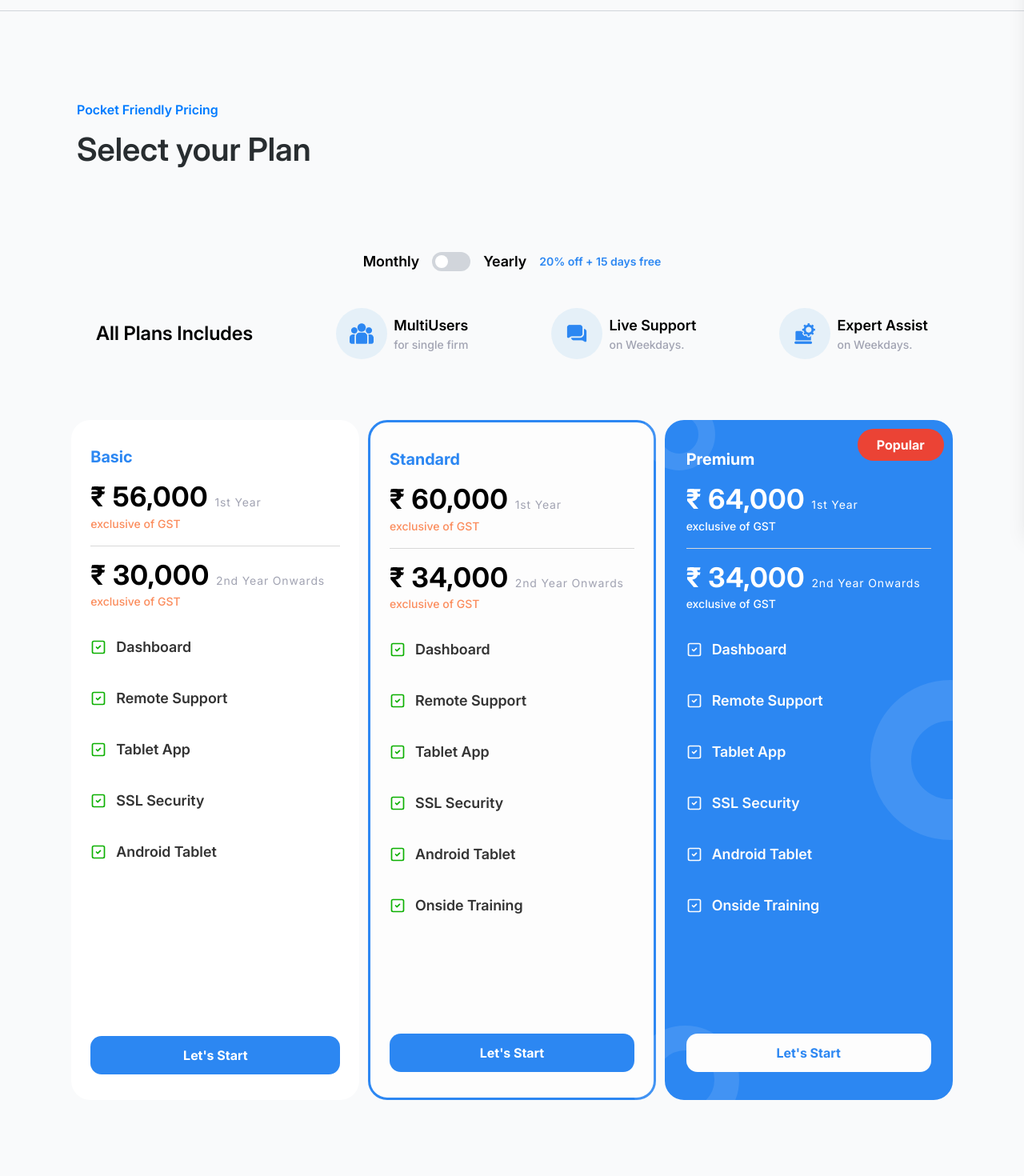
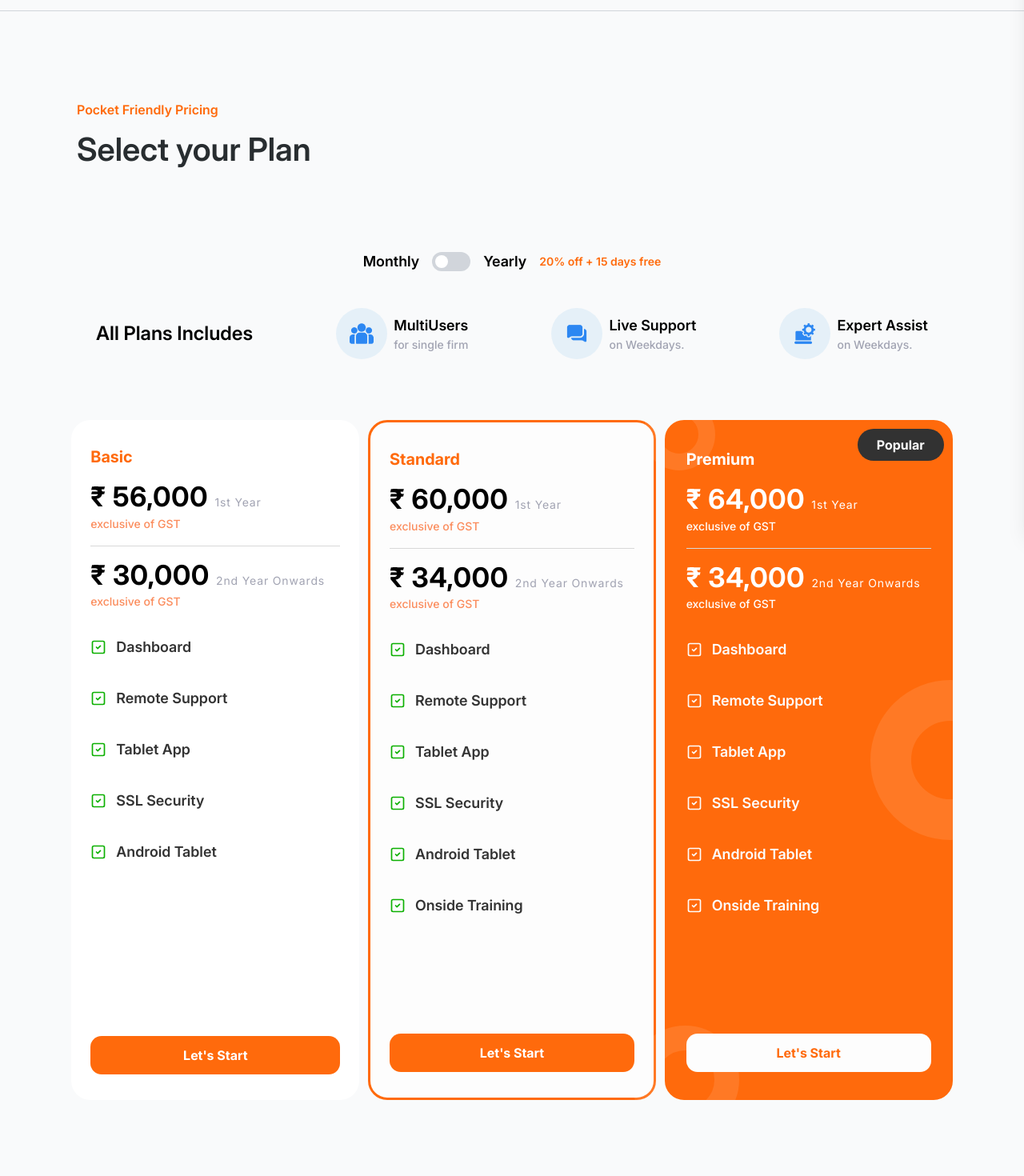
Before and after one commit to jay-avaiya/pruthatek-ecommerce, a React (Vite) app: page /pricing in a window 1280 px wide. Shown: the part 140-1610 px from the top of the page at 80% size. Built offline with nearby package versions, Linux system fonts and the light colour scheme.

Commit message:
Update: Main Components

```diff
--- a/src/layouts/main_component/Blog.jsx
+++ b/src/layouts/main_component/Blog.jsx
@@ -90,7 +90,7 @@ const Blog = () => {
                     {blog.description}
                   </p>
 
-                  <p className="absolute bottom-0 left-0 text-[#2C87F2] text-[16px] font-medium cursor-pointer">
+                  <p className="absolute bottom-0 left-0 text-[#FF6A0C] text-[16px] font-medium cursor-pointer">
                     Discover More...
                   </p>
                 </div>
--- a/src/layouts/main_component/Footer.jsx
+++ b/src/layouts/main_component/Footer.jsx
@@ -222,7 +222,7 @@ export default function Footer() {
           ©2025 PRUTHA TECHNOMARKET PVT. LTD. | PRUTHA TECHNOMARKET INC. All
           rights reserved.
         </p>
-        <p className="text-[#007BFF] text-xl lg:text-2xl font-semibold mb-4">
+        <p className="text-[#FF6A0C] text-xl lg:text-2xl font-semibold mb-4">
           Made with ❤️ from Bharat
         </p>
       </div>
--- a/src/layouts/main_component/PlanPricing.jsx
+++ b/src/layouts/main_component/PlanPricing.jsx
@@ -42,7 +42,7 @@ const PlanPricing = ({ hide = false }) => {
     <div className="w-full px-4 md:px-6 lg:px-12 xl:px-24 font-inter overflow-x-hidden">
       {/* title */}
       <div>
-        <p className="text-[#007BFF] text-sm md:text-[16px] font-semibold">
+        <p className="text-[#FF6A0C] text-sm md:text-[16px] font-semibold">
           Pocket Friendly Pricing
         </p>
         <h3 className="text-2xl md:text-3xl lg:text-[40px] font-semibold text-[#282D30] mt-2 leading-[60px]">
@@ -62,7 +62,7 @@ const PlanPricing = ({ hide = false }) => {
           <button
             onClick={() => setYearly(!yearly)}
             className={`w-10 md:w-12 h-5 md:h-6 flex items-center rounded-full p-1 transition-all duration-300 ${
-              yearly ? "bg-[#007BFF]" : "bg-[#D1D5DB]"
+              yearly ? "bg-[#FF6A0C]" : "bg-[#D1D5DB]"
             }`}
           >
             <div
@@ -74,7 +74,7 @@ const PlanPricing = ({ hide = false }) => {
 
           <span className="text-sm md:text-lg font-semibold">Yearly</span>
 
-          <span className="text-[#2C87F2] text-xs md:text-sm font-semibold">
+          <span className="text-[#FF6A0C] text-xs md:text-sm font-semibold">
             {" "}
             20% off + 15 days free
           </span>
@@ -149,7 +149,7 @@ const PlanPricing = ({ hide = false }) => {
           <div className="w-[320px] xl:w-[360px] h-[850px] bg-white rounded-[24px] px-6 py-8 flex flex-col">
             {/* plan name & price */}
             <div className="space-y-4">
-              <h4 className="text-xl font-bold text-[#2C87F2]">Basic</h4>
+              <h4 className="text-xl font-bold text-[#FF6A0C]">Basic</h4>
 
               <div>
                 <h5 className="text-2xl lg:text-3xl xl:text-[34px] font-bold mt-2 tracking-wide">
@@ -191,17 +191,17 @@ const PlanPricing = ({ hide = false }) => {
             </div>
 
             <div className="flex mt-auto">
-              <button className="w-full text-white font-bold text-[16px] bg-[#2C87F2] py-3 rounded-[14px] cursor-pointer active:scale-95 transition duration-200">
+              <button className="w-full text-white font-bold text-[16px] bg-[#FF6A0C] py-3 rounded-[14px] cursor-pointer active:scale-95 transition duration-200">
                 Let's Start
               </button>
             </div>
           </div>
 
           {/* plan 2 */}
-          <div className="w-[320px] xl:w-[360px] h-[850px] bg-[#FDFDFD] border-[3px] border-[#2C87F2] rounded-[24px] px-6 py-8 flex flex-col">
+          <div className="w-[320px] xl:w-[360px] h-[850px] bg-[#FDFDFD] border-[3px] border-[#FF6A0C] rounded-[24px] px-6 py-8 flex flex-col">
             {/* plan name & price */}
             <div className="space-y-4">
-              <h4 className="text-xl font-bold text-[#2C87F2]">Standard</h4>
+              <h4 className="text-xl font-bold text-[#FF6A0C]">Standard</h4>
 
               <div>
                 <h5 className="text-2xl lg:text-3xl xl:text-[34px] font-bold mt-2 tracking-wide">
@@ -243,21 +243,21 @@ const PlanPricing = ({ hide = false }) => {
             </div>
 
             <div className="flex mt-auto">
-              <button className="w-full text-white font-bold text-[16px] bg-[#2C87F2] py-3 rounded-[14px] cursor-pointer active:scale-95 transition duration-200">
+              <button className="w-full text-white font-bold text-[16px] bg-[#FF6A0C] py-3 rounded-[14px] cursor-pointer active:scale-95 transition duration-200">
                 Let's Start
               </button>
             </div>
           </div>
 
           {/* plan 3 */}
-          <div className="relative w-[320px] xl:w-[360px]  h-[850px] border-[3px] border-[#2C87F2] bg-[#2C87F2] rounded-[24px] px-6 py-8 flex flex-col">
+          <div className="relative w-[320px] xl:w-[360px]  h-[850px] border-[3px] border-[#FF6A0C] bg-[#FF6A0C] rounded-[24px] px-6 py-8 flex flex-col">
             {/* Designs */}
             <div className="absolute left-0 top-0 -translate-y-1/3 -translate-x-1/3 w-[90px] h-[90px] rounded-full border-[21px] border-[#FDFDFD1A]"></div>
             <div className="absolute top-1/2 -translate-y-1/2 right-0 translate-x-1/2  w-[200px] h-[200px] rounded-full border-[51px] border-[#FDFDFD1A]"></div>
             <div className="absolute left-0 bottom-0 translate-y-1/3 -translate-x-1/3  w-[135px] h-[135px] rounded-full border-[31px] border-[#FDFDFD1A]"></div>
 
             {/* badge */}
-            <div className="absolute top-2 right-2 bg-[#EB4335] text-white text-[16px] rounded-[23px] py-2 px-6 font-bold">
+            <div className="absolute top-2 right-2 bg-[#323232] text-white text-[16px] rounded-[23px] py-2 px-6 font-bold">
               Popular
             </div>
 
@@ -305,7 +305,7 @@ const PlanPricing = ({ hide = false }) => {
             </div>
 
             <div className="flex mt-auto">
-              <button className="w-full text-[#2C87F2] font-bold text-[16px] bg-[#FDFDFD] py-3 rounded-[14px] cursor-pointer z-10 active:scale-95 transition duration-200">
+              <button className="w-full text-[#FF6A0C] font-bold text-[16px] bg-[#FDFDFD] py-3 rounded-[14px] cursor-pointer z-10 active:scale-95 transition duration-200">
                 Let's Start
               </button>
             </div>
--- a/src/layouts/main_component/Questions.jsx
+++ b/src/layouts/main_component/Questions.jsx
@@ -48,7 +48,7 @@ const Questions = () => {
             specific bed count, patient load, and operational processes.
           </p>
 
-          <button className="w-[300px] bg-[#2C87F2] text-white py-3 px-12 rounded-[14px] text-[16px] font-bold cursor-pointer">
+          <button className="w-[300px] bg-[#FF6A0C] text-white py-3 px-12 rounded-[14px] text-[16px] font-bold cursor-pointer">
             Book a Demo
           </button>
         </div>
```
